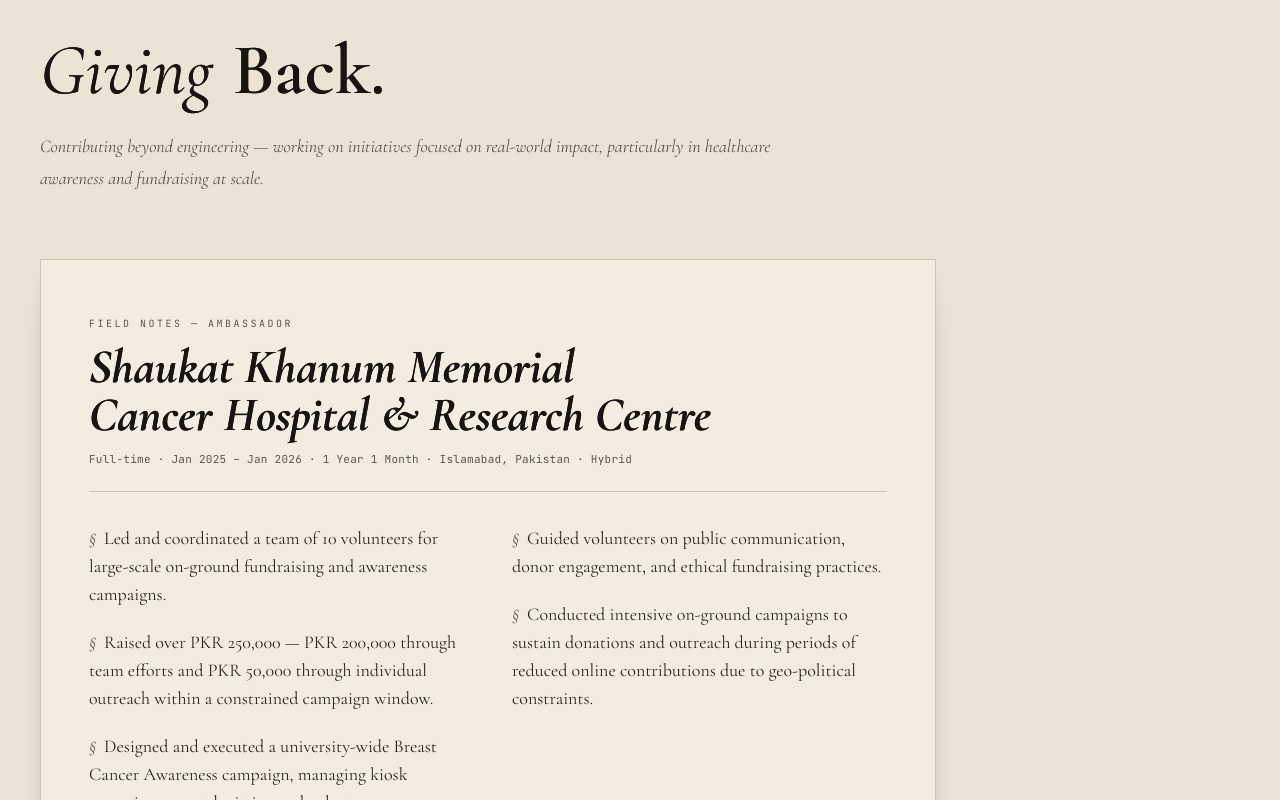
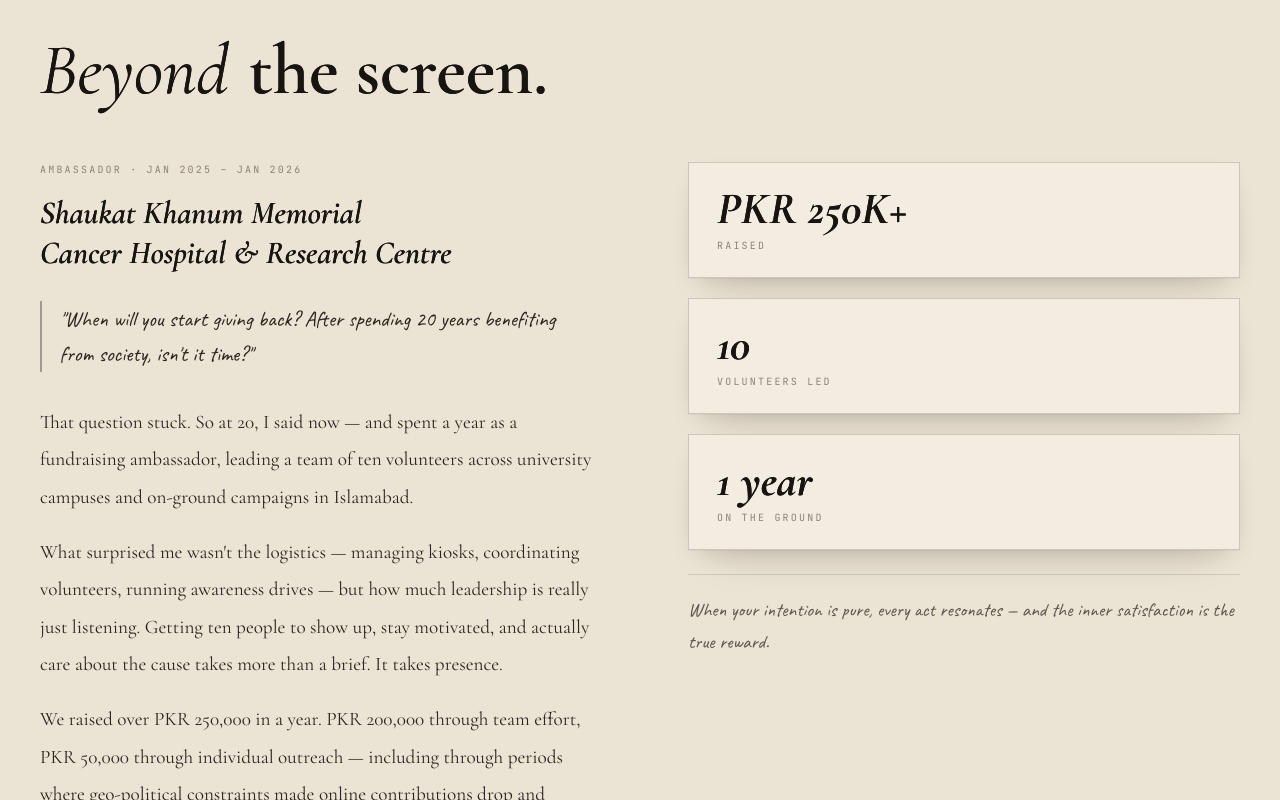
Before and after one commit to SaimMahmoodRamday/portfolio_v1, a React (Vite) app: page / in a window 1280 px wide. Shown: the part 8180-8980 px from the top of the page. Built offline with nearby package versions, Linux system fonts and the light colour scheme.

Commit message:
modified volunteer section - added story telling

```diff
--- a/src/components/Volunteering.jsx
+++ b/src/components/Volunteering.jsx
@@ -1,19 +1,127 @@
+// import { motion } from 'framer-motion'
+
+// const EASE = [0.16, 1, 0.3, 1]
+
+// const BULLETS = [
+//   'Led and coordinated a team of 10 volunteers for large-scale on-ground fundraising and awareness campaigns.',
+//   'Raised over PKR 250,000 — PKR 200,000 through team efforts and PKR 50,000 through individual outreach within a constrained campaign window.',
+//   'Designed and executed a university-wide Breast Cancer Awareness campaign, managing kiosk operations, event logistics, and volunteer coordination.',
+//   'Guided volunteers on public communication, donor engagement, and ethical fundraising practices.',
+//   'Conducted intensive on-ground campaigns to sustain donations and outreach during periods of reduced online contributions due to geo-political constraints.'
+// ]
+
+// export default function Volunteering() {
+//   return (
+//     <section id="volunteering" className="section-shell bg-paper-2">
+//       <div className="container-xl">
+//         <motion.div
+//           initial={{ opacity: 0, y: 12 }}
+//           whileInView={{ opacity: 1, y: 0 }}
+//           viewport={{ once: true, margin: '-80px' }}
+//           transition={{ duration: 0.8, ease: EASE }}
+//           className="flex items-center gap-4 mb-10"
+//         >
+//           <span className="font-mono text-[10px] uppercase tracking-[0.3em] text-graphite">Chapter V.</span>
+//           <span className="h-px flex-1 bg-rule" />
+//           <span className="font-mono text-[10px] uppercase tracking-[0.3em] text-graphite">Community</span>
+//         </motion.div>
+
+//         <motion.h2
+//           initial={{ opacity: 0, y: 24, filter: 'blur(8px)' }}
+//           whileInView={{ opacity: 1, y: 0, filter: 'blur(0px)' }}
+//           viewport={{ once: true, margin: '-80px' }}
+//           transition={{ duration: 1.0, delay: 0.1, ease: EASE }}
+//           className="text-4xl md:text-6xl lg:text-7xl text-ink mb-6 leading-[1.05] ink-bleed"
+//         >
+//           <span className="font-serif italic">Giving</span>{' '}
+//           <span className="font-serif font-semibold">Back.</span>
+//         </motion.h2>
+
+//         <motion.p
+//           initial={{ opacity: 0, y: 12 }}
+//           whileInView={{ opacity: 1, y: 0 }}
+//           viewport={{ once: true, margin: '-80px' }}
+//           transition={{ duration: 0.8, delay: 0.2, ease: EASE }}
+//           className="font-serif italic text-graphite text-lg max-w-3xl mb-16 leading-[1.8]"
+//         >
+//           Contributing beyond engineering — working on initiatives focused on real-world impact,
+//           particularly in healthcare awareness and fundraising at scale.
+//         </motion.p>
+
+//         {/* Featured printed page */}
+//         <motion.article
+//           initial={{ opacity: 0, y: 30, filter: 'blur(8px)' }}
+//           whileInView={{ opacity: 1, y: 0, filter: 'blur(0px)' }}
+//           viewport={{ once: true, margin: '-60px' }}
+//           transition={{ duration: 1.1, delay: 0.2, ease: EASE }}
+//           className="paper-card max-w-4xl px-8 md:px-12 py-10 md:py-14"
+//           style={{ transform: 'rotate(-0.4deg)' }}
+//         >
+//           {/* Header */}
+//           <header className="border-b border-rule pb-6 mb-8">
+//             <div className="font-mono text-[10px] uppercase tracking-[0.25em] text-graphite mb-3">
+//               Field Notes — Ambassador
+//             </div>
+//             <h3 className="font-serif italic font-bold text-3xl md:text-5xl text-ink leading-tight ink-bleed mb-3">
+//               Shaukat Khanum Memorial<br />Cancer Hospital &amp; Research Centre
+//             </h3>
+//             <div className="font-mono text-[11px] text-graphite tracking-wide">
+//               Full-time · Jan 2025 – Jan 2026 · 1 Year 1 Month · Islamabad, Pakistan · Hybrid
+//             </div>
+//           </header>
+
+//           {/* Body — two columns on desktop */}
+//           <ul className="space-y-5 columns-1 md:columns-2 md:gap-12">
+//             {BULLETS.map((bullet, i) => (
+//               <motion.li
+//                 key={i}
+//                 initial={{ opacity: 0, y: 16 }}
+//                 whileInView={{ opacity: 1, y: 0 }}
+//                 viewport={{ once: true, margin: '-40px' }}
+//                 transition={{ duration: 0.8, delay: 0.3 + i * 0.1, ease: EASE }}
+//                 className="break-inside-avoid font-serif text-ink-2 text-base md:text-lg leading-[1.85]"
+//               >
+//                 <span className="font-serif italic text-graphite mr-2" aria-hidden="true">§</span>
+//                 {bullet}
+//               </motion.li>
+//             ))}
+//           </ul>
+
+//           {/* Sign-off */}
+//           <div className="mt-10 pt-6 border-t border-rule flex items-center justify-between">
+//             <span className="font-hand text-2xl text-ink">— in service,</span>
+//             <span className="font-mono text-[10px] uppercase tracking-[0.22em] text-graphite">PKR 250K+ raised</span>
+//           </div>
+//         </motion.article>
+//       </div>
+//     </section>
+//   )
+// }
+
+
 import { motion } from 'framer-motion'
 
 const EASE = [0.16, 1, 0.3, 1]
 
-const BULLETS = [
-  'Led and coordinated a team of 10 volunteers for large-scale on-ground fundraising and awareness campaigns.',
-  'Raised over PKR 250,000 — PKR 200,000 through team efforts and PKR 50,000 through individual outreach within a constrained campaign window.',
-  'Designed and executed a university-wide Breast Cancer Awareness campaign, managing kiosk operations, event logistics, and volunteer coordination.',
-  'Guided volunteers on public communication, donor engagement, and ethical fundraising practices.',
-  'Conducted intensive on-ground campaigns to sustain donations and outreach during periods of reduced online contributions due to geo-political constraints.'
+const STATS = [
+  { value: 'PKR 250K+', label: 'raised' },
+  { value: '10',        label: 'volunteers led' },
+  { value: '1 year',   label: 'on the ground' },
+]
+
+const PARAGRAPHS = [
+  'That question stuck. So at 20, I said now — and spent a year as a fundraising ambassador, leading a team of ten volunteers across university campuses and on-ground campaigns in Islamabad.',
+  "What surprised me wasn't the logistics — managing kiosks, coordinating volunteers, running awareness drives — but how much leadership is really just listening. Getting ten people to show up, stay motivated, and actually care about the cause takes more than a brief. It takes presence.",
+  'We raised over PKR 250,000 in a year. PKR 200,000 through team effort, PKR 50,000 through individual outreach — including through periods where geo-political constraints made online contributions drop and everything had to move on the ground.',
+  "The real lesson wasn't about fundraising. It was simpler: helping others doesn't always require money. Everyone, in their own way, can make a difference. Sometimes kind words or showing up matters far more.",
 ]
 
 export default function Volunteering() {
   return (
     <section id="volunteering" className="section-shell bg-paper-2">
       <div className="container-xl">
+
+        {/* Chapter header */}
         <motion.div
           initial={{ opacity: 0, y: 12 }}
           whileInView={{ opacity: 1, y: 0 }}
@@ -26,73 +134,179 @@
           <span className="font-mono text-[10px] uppercase tracking-[0.3em] text-graphite">Community</span>
         </motion.div>
 
+        {/* Heading */}
         <motion.h2
           initial={{ opacity: 0, y: 24, filter: 'blur(8px)' }}
           whileInView={{ opacity: 1, y: 0, filter: 'blur(0px)' }}
           viewport={{ once: true, margin: '-80px' }}
-          transition={{ duration: 1.0, delay: 0.1, ease: EASE }}
-          className="text-4xl md:text-6xl lg:text-7xl text-ink mb-6 leading-[1.05] ink-bleed"
+          transition={{ duration: 1.0, delay: 0.08, ease: EASE }}
+          className="text-4xl md:text-6xl lg:text-7xl text-ink mb-14 leading-[1.05] ink-bleed"
         >
-          <span className="font-serif italic">Giving</span>{' '}
-          <span className="font-serif font-semibold">Back.</span>
+          <span className="font-serif italic">Beyond</span>{' '}
+          <span className="font-serif font-semibold">the screen.</span>
         </motion.h2>
 
-        <motion.p
-          initial={{ opacity: 0, y: 12 }}
-          whileInView={{ opacity: 1, y: 0 }}
-          viewport={{ once: true, margin: '-80px' }}
-          transition={{ duration: 0.8, delay: 0.2, ease: EASE }}
-          className="font-serif italic text-graphite text-lg max-w-3xl mb-16 leading-[1.8]"
+        {/* Two-column layout */}
+        <div
+          style={{
+            display: 'grid',
+            gridTemplateColumns: 'repeat(auto-fit, minmax(300px, 1fr))',
+            gap: '4rem 6rem',
+            alignItems: 'start',
+          }}
         >
-          Contributing beyond engineering — working on initiatives focused on real-world impact,
-          particularly in healthcare awareness and fundraising at scale.
-        </motion.p>
+          {/* LEFT — narrative */}
+          <motion.div
+            initial={{ opacity: 0, y: 24 }}
+            whileInView={{ opacity: 1, y: 0 }}
+            viewport={{ once: true, margin: '-60px' }}
+            transition={{ duration: 1.0, delay: 0.15, ease: EASE }}
+          >
+            {/* Role line */}
+            <p
+              style={{
+                fontFamily: "'JetBrains Mono', monospace",
+                fontSize: '10px',
+                letterSpacing: '0.22em',
+                textTransform: 'uppercase',
+                color: '#8a8278',
+                marginBottom: '1rem',
+              }}
+            >
+              Ambassador · Jan 2025 – Jan 2026
+            </p>
 
-        {/* Featured printed page */}
-        <motion.article
-          initial={{ opacity: 0, y: 30, filter: 'blur(8px)' }}
-          whileInView={{ opacity: 1, y: 0, filter: 'blur(0px)' }}
-          viewport={{ once: true, margin: '-60px' }}
-          transition={{ duration: 1.1, delay: 0.2, ease: EASE }}
-          className="paper-card max-w-4xl px-8 md:px-12 py-10 md:py-14"
-          style={{ transform: 'rotate(-0.4deg)' }}
-        >
-          {/* Header */}
-          <header className="border-b border-rule pb-6 mb-8">
-            <div className="font-mono text-[10px] uppercase tracking-[0.25em] text-graphite mb-3">
-              Field Notes — Ambassador
-            </div>
-            <h3 className="font-serif italic font-bold text-3xl md:text-5xl text-ink leading-tight ink-bleed mb-3">
+            {/* Org name */}
+            <h3
+              style={{
+                fontFamily: "'Cormorant Garamond', serif",
+                fontStyle: 'italic',
+                fontWeight: 600,
+                fontSize: 'clamp(1.5rem, 3vw, 2rem)',
+                color: '#171411',
+                lineHeight: 1.25,
+                margin: '0 0 1.75rem',
+                textShadow:
+                  '0 0 0.5px currentColor, 0 0 1.2px rgba(23,20,17,0.12)',
+              }}
+            >
               Shaukat Khanum Memorial<br />Cancer Hospital &amp; Research Centre
             </h3>
-            <div className="font-mono text-[11px] text-graphite tracking-wide">
-              Full-time · Jan 2025 – Jan 2026 · 1 Year 1 Month · Islamabad, Pakistan · Hybrid
-            </div>
-          </header>
 
-          {/* Body — two columns on desktop */}
-          <ul className="space-y-5 columns-1 md:columns-2 md:gap-12">
-            {BULLETS.map((bullet, i) => (
-              <motion.li
+            {/* Pull quote */}
+            <motion.blockquote
+              initial={{ opacity: 0, x: -12 }}
+              whileInView={{ opacity: 1, x: 0 }}
+              viewport={{ once: true }}
+              transition={{ duration: 0.8, delay: 0.25, ease: EASE }}
+              style={{
+                fontFamily: "'Caveat', cursive",
+                fontSize: '1.35rem',
+                color: '#2a2520',
+                borderLeft: '2px solid rgba(23,20,17,0.35)',
+                paddingLeft: '1.1rem',
+                marginBottom: '2rem',
+                lineHeight: 1.65,
+              }}
+            >
+              "When will you start giving back? After spending 20 years benefiting from society, isn't it time?"
+            </motion.blockquote>
+
+            {/* Narrative paragraphs */}
+            {PARAGRAPHS.map((para, i) => (
+              <motion.p
                 key={i}
-                initial={{ opacity: 0, y: 16 }}
-                whileInView={{ opacity: 1, y: 0 }}
-                viewport={{ once: true, margin: '-40px' }}
-                transition={{ duration: 0.8, delay: 0.3 + i * 0.1, ease: EASE }}
-                className="break-inside-avoid font-serif text-ink-2 text-base md:text-lg leading-[1.85]"
+                initial={{ opacity: 0 }}
+                whileInView={{ opacity: 1 }}
+                viewport={{ once: true }}
+                transition={{ duration: 0.7, delay: 0.3 + i * 0.1, ease: EASE }}
+                style={{
+                  fontFamily: "'Cormorant Garamond', serif",
+                  fontSize: '1.2rem',
+                  color: '#2a2520',
+                  lineHeight: 1.95,
+                  marginBottom: '1.1rem',
+                }}
               >
-                <span className="font-serif italic text-graphite mr-2" aria-hidden="true">§</span>
-                {bullet}
-              </motion.li>
+                {para}
+              </motion.p>
             ))}
-          </ul>
+          </motion.div>
 
-          {/* Sign-off */}
-          <div className="mt-10 pt-6 border-t border-rule flex items-center justify-between">
-            <span className="font-hand text-2xl text-ink">— in service,</span>
-            <span className="font-mono text-[10px] uppercase tracking-[0.22em] text-graphite">PKR 250K+ raised</span>
-          </div>
-        </motion.article>
+          {/* RIGHT — stats + sign-off */}
+          <motion.div
+            initial={{ opacity: 0, y: 32 }}
+            whileInView={{ opacity: 1, y: 0 }}
+            viewport={{ once: true, margin: '-60px' }}
+            transition={{ duration: 1.0, delay: 0.3, ease: EASE }}
+            style={{ display: 'flex', flexDirection: 'column', gap: '1.25rem' }}
+          >
+            {STATS.map((stat, i) => (
+              <motion.div
+                key={stat.label}
+                initial={{ opacity: 0, x: 20 }}
+                whileInView={{ opacity: 1, x: 0 }}
+                viewport={{ once: true }}
+                transition={{ duration: 0.75, delay: 0.35 + i * 0.1, ease: EASE }}
+                className="paper-card"
+                style={{ padding: '1.5rem 1.75rem' }}
+              >
+                <div
+                  style={{
+                    fontFamily: "'Cormorant Garamond', serif",
+                    fontStyle: 'italic',
+                    fontWeight: 700,
+                    fontSize: 'clamp(2rem, 4.5vw, 2.8rem)',
+                    color: '#171411',
+                    lineHeight: 1,
+                    marginBottom: '0.4rem',
+                    textShadow:
+                      '0 0 0.5px currentColor, 0 0 1.2px rgba(23,20,17,0.12)',
+                  }}
+                >
+                  {stat.value}
+                </div>
+                <div
+                  style={{
+                    fontFamily: "'JetBrains Mono', monospace",
+                    fontSize: '10px',
+                    letterSpacing: '0.22em',
+                    textTransform: 'uppercase',
+                    color: '#8a8278',
+                  }}
+                >
+                  {stat.label}
+                </div>
+              </motion.div>
+            ))}
+
+            {/* Closing thought */}
+            <motion.div
+              initial={{ opacity: 0 }}
+              whileInView={{ opacity: 1 }}
+              viewport={{ once: true }}
+              transition={{ duration: 0.8, delay: 0.65, ease: EASE }}
+              style={{
+                borderTop: '1px solid rgba(23,20,17,0.13)',
+                paddingTop: '1.25rem',
+                marginTop: '0.25rem',
+              }}
+            >
+              <p
+                style={{
+                  fontFamily: "'Caveat', cursive",
+                  fontSize: '1.2rem',
+                  color: '#5b554d',
+                  lineHeight: 1.65,
+                  margin: 0,
+                }}
+              >
+                When your intention is pure, every act resonates — and the inner satisfaction is the true reward.
+              </p>
+            </motion.div>
+          </motion.div>
+        </div>
+
       </div>
     </section>
   )
```
